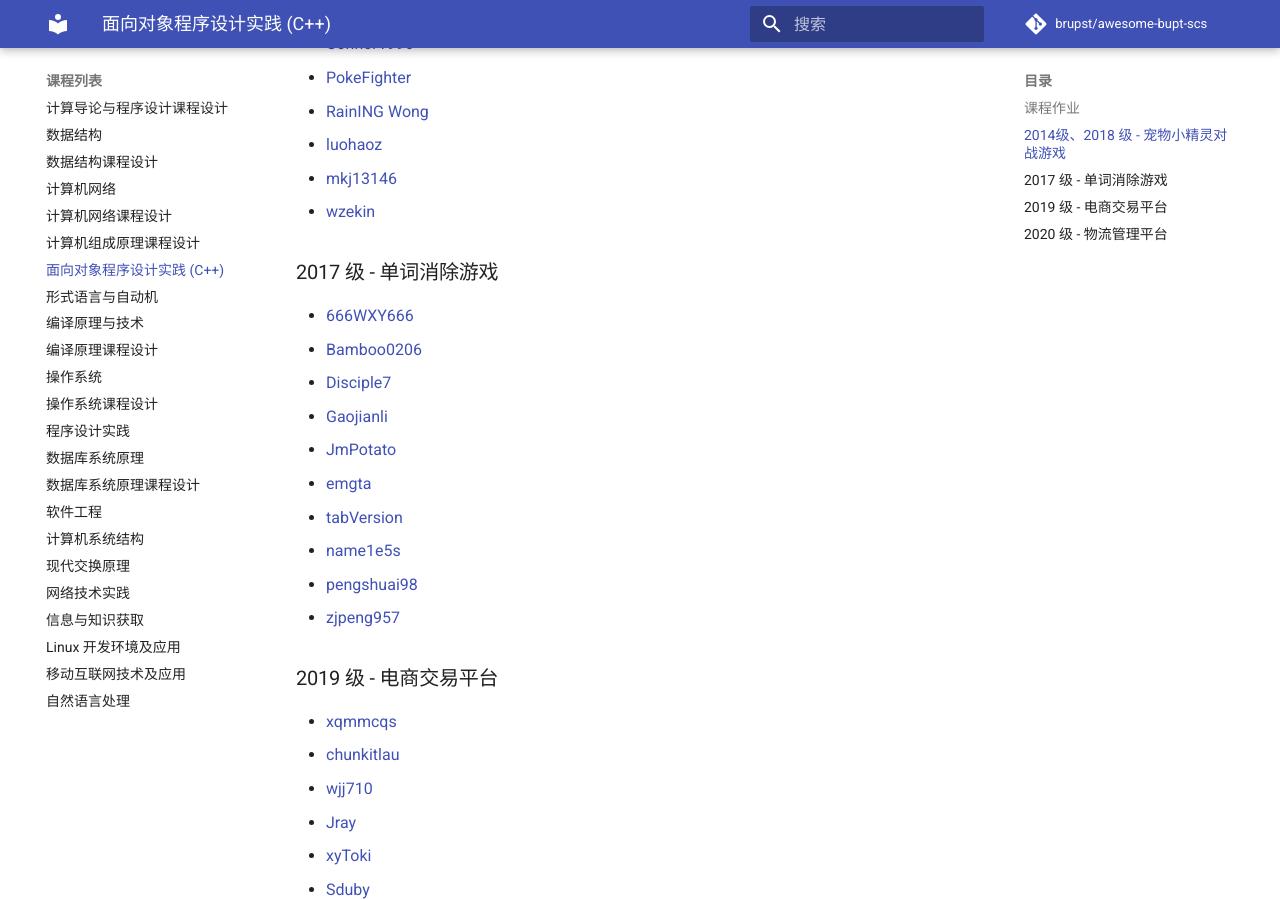
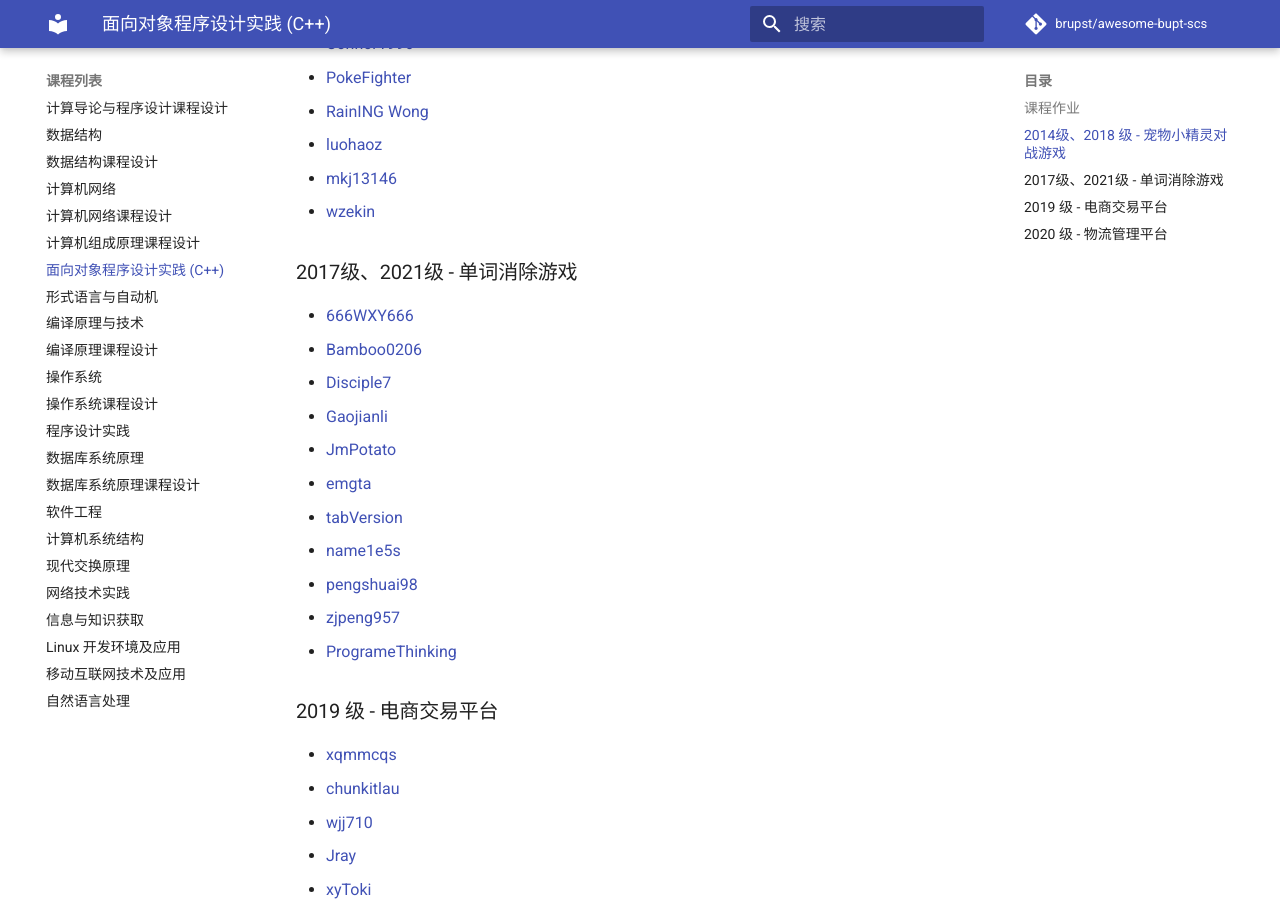
Before and after one commit to brupst/awesome-bupt-scs, an MkDocs documentation site: the page built from projects/C++.md, in a window 1280 px wide and 900 px high, scrolled down 413 px. Built offline with MkDocs 1.6.1 and Material for MkDocs 9.7.7, drawn with Linux system fonts in a browser that asks for light colours; comment, search, counter and statistics services are not loaded.

Commit message:
Update C++.md (#73)

```diff
--- a/projects/C++.md
+++ b/projects/C++.md
@@ -15,7 +15,7 @@
 * [mkj13146](https://github.com/mkj13146/Pokemon)
 * [wzekin](https://github.com/wzekin/BUPT-Projects/tree/master/C++)
 
-### 2017 级 - 单词消除游戏
+### 2017级、2021级 - 单词消除游戏
 
 * [666WXY666](https://github.com/666WXY666/WordGame)
 * [Bamboo0206](https://github.com/Bamboo0206/Game__Word_Match)
@@ -27,6 +27,7 @@
 * [name1e5s](https://github.com/name1e5s/MemoryGame)
 * [pengshuai98](https://github.com/pengshuai98/QT-Cplusplus-realizes-Word-Elimination-Game)
 * [zjpeng957](https://github.com/zjpeng957/wordGame-server)
+* [ProgrameThinking](https://github.com/ProgrameThinking/WordMatchGame)
 
 ### 2019 级 - 电商交易平台
 
```
